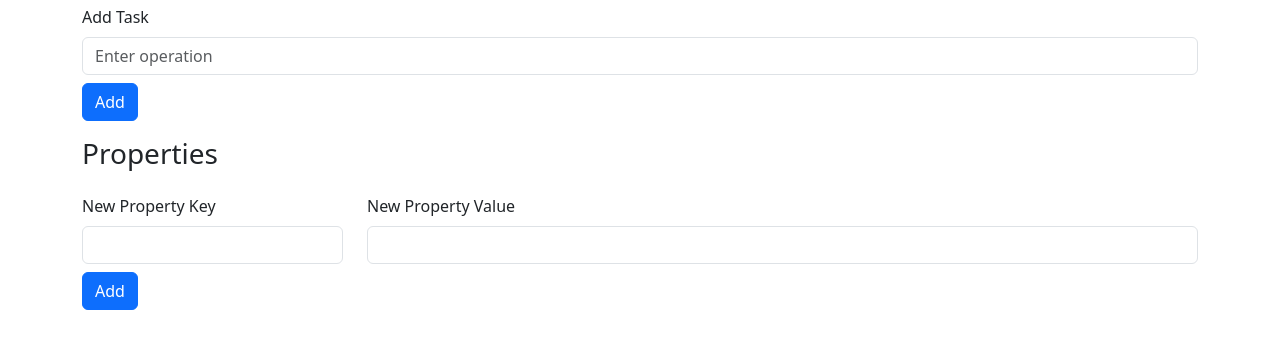
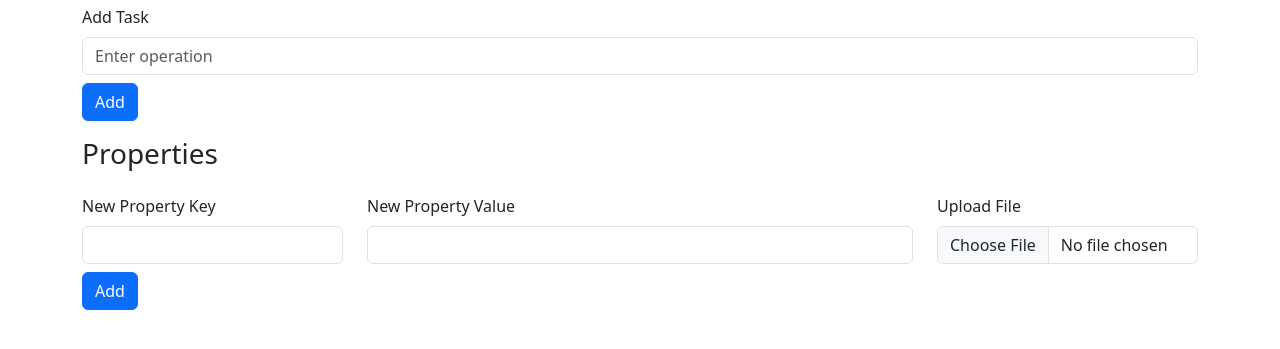
Before and after one commit to Yook74/azir, a Flask app: template templates/device_ticket.html in a window 1280 px wide. Shown: the part 203-552 px from the top of the page. Run offline with Flask 2, Linux system fonts and the light colour scheme; the template is opened without the code that fills it, so the values that code supplies are empty.

Commit message:
Added file attachments to properties

```diff
--- a/models.py
+++ b/models.py
@@ -1,4 +1,5 @@
 from flask_sqlalchemy import SQLAlchemy
+from sqlalchemy.orm import deferred
 
 db = SQLAlchemy()
 
@@ -36,6 +37,7 @@ class DeviceProperty(db.Model):
     device_id = db.Column(db.Integer, db.ForeignKey('device.id'))
     key = db.Column(db.String(16), nullable=True)
     value = db.Column(db.String(64), nullable=False)
+    file_contents = deferred(db.Column(db.LargeBinary, nullable=True))
 
 
 class Goal(db.Model):
--- a/templates/device_ticket.html
+++ b/templates/device_ticket.html
@@ -44,24 +44,29 @@
     <h3>Properties</h3>
     <ul class="list-group">
     {% for property in device.properties %}
-        {% set link=property.value.startswith('http') %}
+        {% set link = property.value.startswith('http') or property.file_contents %}
+        {% set value_url = '/property/{0}/file'.format(property.id) if property.file_contents else property.value %}
         <li class="list-group-item">
             <strong>{{ property.key }}:</strong>
-            {% if link %}<a href="{{ property.value }}">{% endif %}{{ property.value }}{% if link %}</a>{% endif %}
+            {% if link %}<a href="{{ value_url }}">{% endif %}{{ property.value }}{% if link %}</a>{% endif %}
         </li>
     {% endfor %}
     </ul>
 </div>
 <div class="row mb-3">
-    <form action="/property/create" method="post">
+    <form action="/property/create" method="post" enctype="multipart/form-data">
         <div class="row">
             <div class="col-3">
                 <label for="propertyKey" class="form-label">New Property Key</label>
                 <input class="form-control" name="key" id="propertyKey">
             </div>
-            <div class="col-9">
+            <div class="col-6">
                 <label for="propertyValue" class="form-label">New Property Value</label>
                 <input class="form-control" name="value" id="propertyValue">
+            </div>
+            <div class="col-3">
+                <label for="fileInput" class="form-label">Upload File</label>
+                <input class="form-control" type="file" id="fileInput" name="file">
             </div>
         </div>
         <input hidden type="text" value="{{ device.id }}" name="deviceId">
```
Also changed, not shown: routes/property.py (+15 -2 lines).
